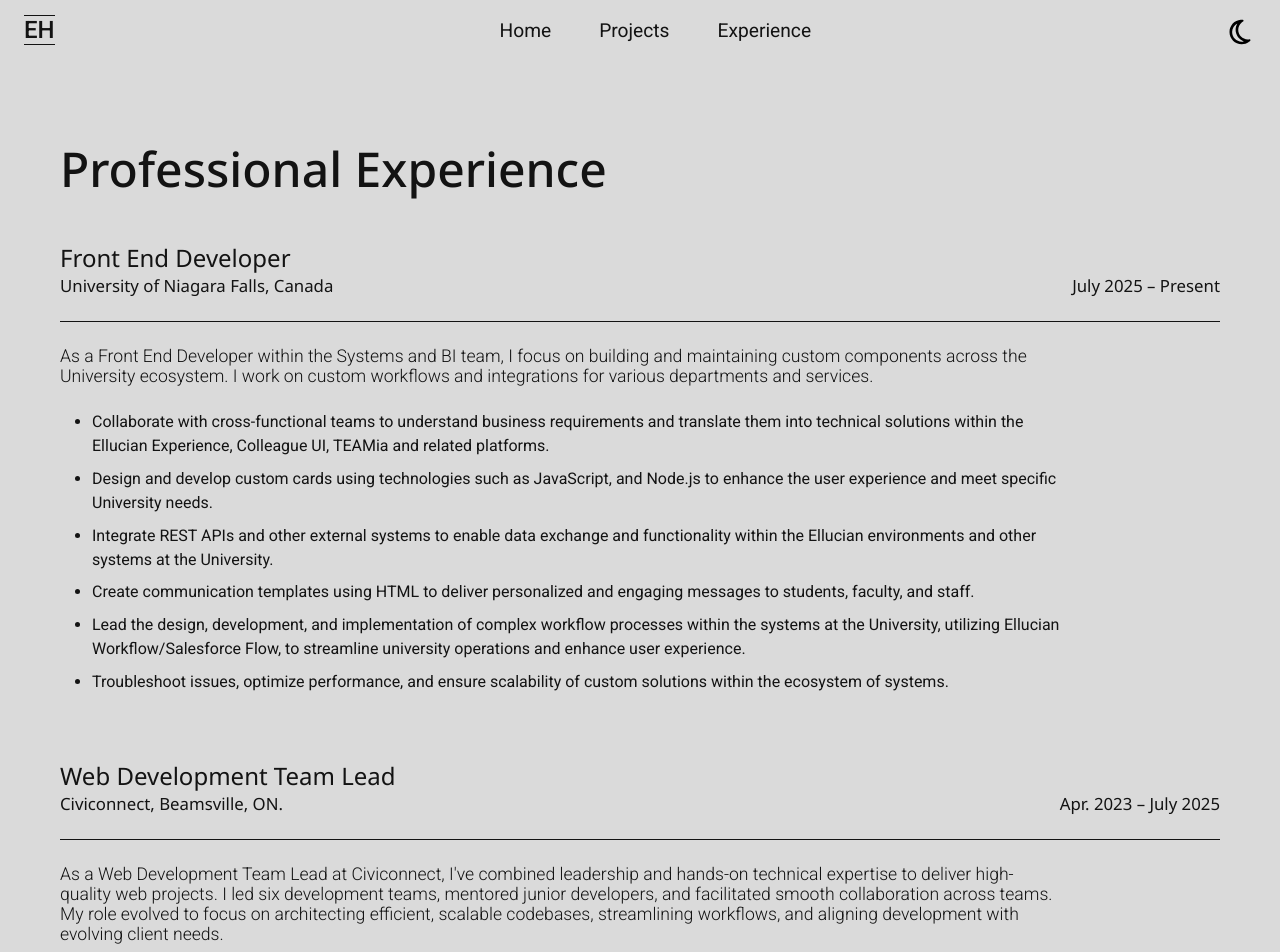
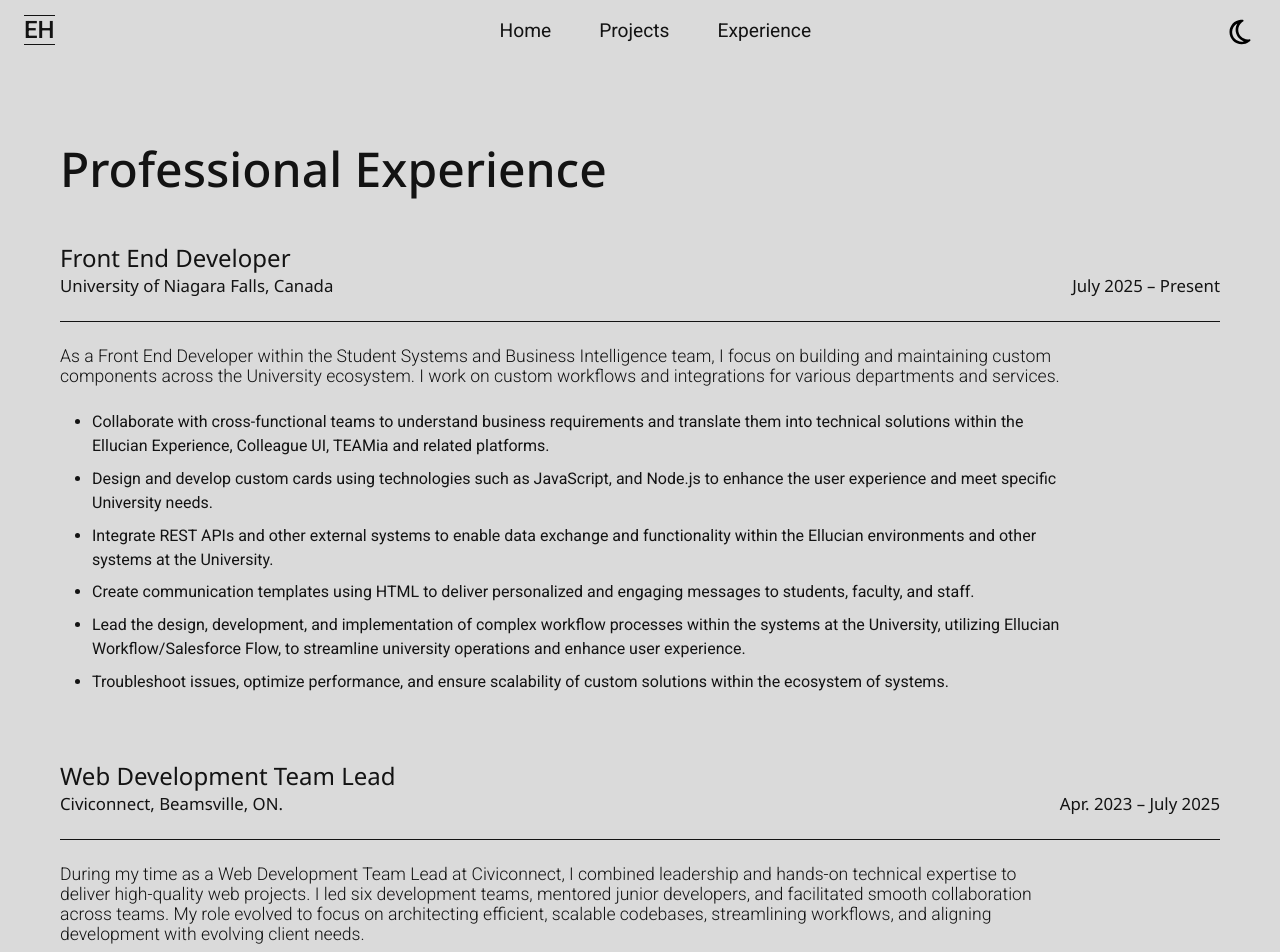
Before and after one commit to EHansen94/portfolio, a Next.js app: page /experience in a window 1280 px wide. Shown: the top 952 px of the page. Built offline with nearby package versions, Linux system fonts and the light colour scheme.

Commit message:
intro updates

```diff
--- a/src/pages/experience.jsx
+++ b/src/pages/experience.jsx
@@ -33,11 +33,11 @@ export default function experience() {
 					</div>
 					<div className={styles["job-description"]}>
 						<p>
-							As a Front End Developer within the Systems and BI
-							team, I focus on building and maintaining custom
-							components across the University ecosystem. I work
-							on custom workflows and integrations for various
-							departments and services.
+							As a Front End Developer within the Student Systems
+							and Business Intelligence team, I focus on building
+							and maintaining custom components across the
+							University ecosystem. I work on custom workflows and
+							integrations for various departments and services.
 						</p>
 						<ul>
 							<li>
@@ -95,13 +95,13 @@ export default function experience() {
 					</div>
 					<div className={styles["job-description"]}>
 						<p>
-							As a Web Development Team Lead at Civiconnect,
-							I&apos;ve combined leadership and hands-on technical
-							expertise to deliver high-quality web projects. I
-							led six development teams, mentored junior
-							developers, and facilitated smooth collaboration
-							across teams. My role evolved to focus on
-							architecting efficient, scalable codebases,
+							During my time as a Web Development Team Lead at
+							Civiconnect, I combined leadership and hands-on
+							technical expertise to deliver high-quality web
+							projects. I led six development teams, mentored
+							junior developers, and facilitated smooth
+							collaboration across teams. My role evolved to focus
+							on architecting efficient, scalable codebases,
 							streamlining workflows, and aligning development
 							with evolving client needs.
 						</p>
```
Also changed, not shown: src/components/Intro.jsx (+9 -9 lines).
